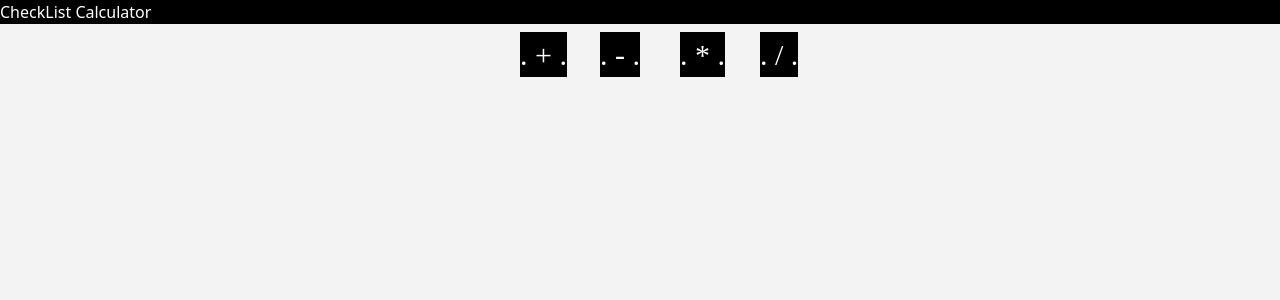
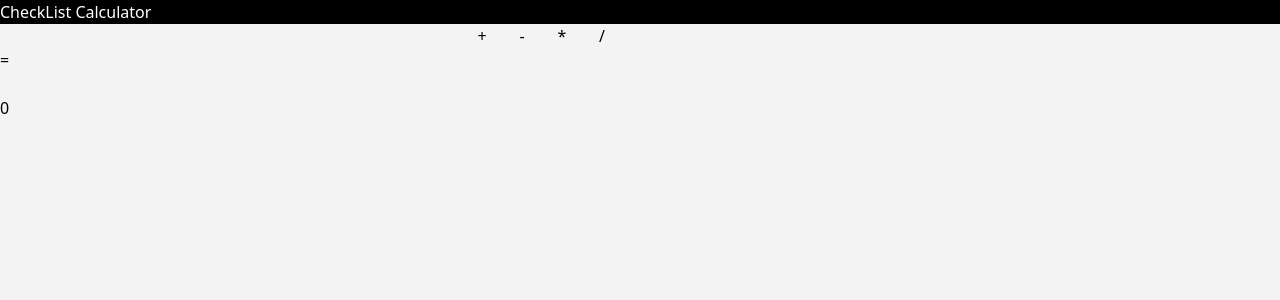
Before and after one commit to anyunseo25/hmmteresting-todo-again, a React (Vite) app: page /calculator in a window 1280 px wide. Shown: the top 300 px of the page. Built offline with nearby package versions, Linux system fonts and the light colour scheme.

Commit message:
일단기능만넣어놨습니다시쇼근데생각보다복잡해졌습니다엉엉

```diff
--- a/src/routes/calculator.tsx
+++ b/src/routes/calculator.tsx
@@ -9,67 +9,85 @@ export const Route = createFileRoute('/calculator')({
 export default function Calculator() {
 
   const [Input, setInput] = useState<number | string>('');
-  const [numbers, setNumbers] = useState<{id: string; num: number;}[]>([]);
+
+  const [Input2, setInput2] = useState<number | string>('');
+
+  const [result, setResult] = useState<number>(0);
+
+  const [click, setClick] = useState<string>('');
 
     const handleChange = (event) => {
         setInput(event.target.value);
 
     };
+
+    const handleChange2 = (event) => {
+        setInput2(event.target.value);
+
+    };
+
     const handleSubmit = (event) => {
     event.preventDefault();
-    setNumbers(numbers =>  [...numbers, {id: uuid(), num: Input as number}]);
+
+    if (click === '+') {
+      setResult(handleplus());
+    } else if (click === '-') {
+      setResult(handleminus());
+    }
+    else if (click === '*') {
+      setResult(handlemultiple());
+    } else if (click === '/') {
+      setResult(handledivide());
+    }
     setInput('');
+    setInput2('');
     };
 
-    const handleplus = (num: number) => {
-      const plus = Number(Input) + Number(num);
-      setInput(plus);
+    const handleplus = () => {
+  return  Number(Input2) + Number(Input);
   };
-  const handleminus = (num: number) => {
-    const minus = - Number(Input) + Number(num);
-    setInput(minus);
+  const handleminus = () => {
+  return  Number(Input) - Number(Input2);
 
   };
-  const handlemultiple = (num: number) => {const multiple = Number(Input) * Number(num);
-      setInput(multiple);
+  const handlemultiple = () => {
+  return  Number(Input) * Number(Input2);
   };
-  const handledivide = (num: number) => {
-      const divide =  Number(num) / Number(Input);
-      setInput(divide);
+  const handledivide = () => {
+  return  Number(Input) / Number(Input2);
   };
 
-    const handleButton = (id: string) => {
-          setNumbers(numbers => numbers.filter((n => n.id !== id)));
-        };
+
+    const clickplus = () => {
+    setClick('+');
+  };
+  const clickminus = () => {
+    setClick('-');
+
+  };
+  const clickmultiple = () => {
+    setClick('*');
+  };
+  const clickdivide = () => {
+    setClick('/');
+  };
 
 
 
   return (<form onSubmit={handleSubmit} className='bg-[#f3f3f3] h-[100vh]'>
 
-    <button className="absolute bg-[#000000] text-[30px] text-[#ffffff] font-[semibold] left-[600px] top-[31.5px]">. - .</button>
+    <input type="text" value={Input} onChange={handleChange}/>
 
-    <button className="absolute bg-[#000000] text-[30px] text-[#ffffff] font-[semibold] left-[680px] top-[31.5px]">. * .</button>
-
-    <button className="absolute bg-[#000000] text-[30px] text-[#ffffff] font-[semibold] left-[760px] top-[31.5px]">. / .</button>
-
-    <button  className="absolute bg-[#000000] text-[30px] text-[#ffffff] font-[semibold] left-[520px] top-[31.5px]">. + .</button>
-
-    <input type="text" value={Input} onChange={handleChange} className="text-[30px] w-[500px] h-[60px]" />
-   {numbers.map((number) => <div key = {number.id}><button onClick={() => {handleplus(number.num)}} className="absolute bg-[#000000] text-[30px] text-[#ffffff] font-[semibold] left-[520px] top-[31.5px]">. + .</button>
-
-    <button onClick={() => {handleminus(number.num)}} className="absolute bg-[#000000] text-[30px] text-[#ffffff] font-[semibold] left-[600px] top-[31.5px]">. - .</button>
-
-    <button onClick={() => {handlemultiple(number.num)}} className="absolute bg-[#000000] text-[30px] text-[#ffffff] font-[semibold] left-[680px] top-[31.5px]">. * .</button>
-
-    <button onClick={() => {handledivide(number.num)}} className="absolute bg-[#000000] text-[30px] text-[#ffffff] font-[semibold] left-[760px] top-[31.5px]">. / .</button>
-    </div>)}
+    <input type="text" value={Input2} onChange={handleChange2}/>
+    <button type="button" className="w-10 p-10" onClick={clickplus}>+</button>
+    <button type="button" className="w-10 p-10" onClick={clickminus}>-</button>
+    <button type="button" className = "w-10 p-10" onClick={clickmultiple}>*</button>
+    <button type="button" className="w-10 p-10" onClick={clickdivide}>/</button>
+    <br />
+    <button type="submit">=</button>
     <br />
     <br />
-    <ul>
-      {numbers.map((number) =>
-    <li key={number.id} > {number.num} <button className="font-semibold text-[20px] bg-[#000000] text-[#ffffff]" onClick={() => handleButton(number.id)}>삭제</button> </li>)}
-    </ul>
-    <br />
+    <div>{result}</div>
 
 
     </form>
```
